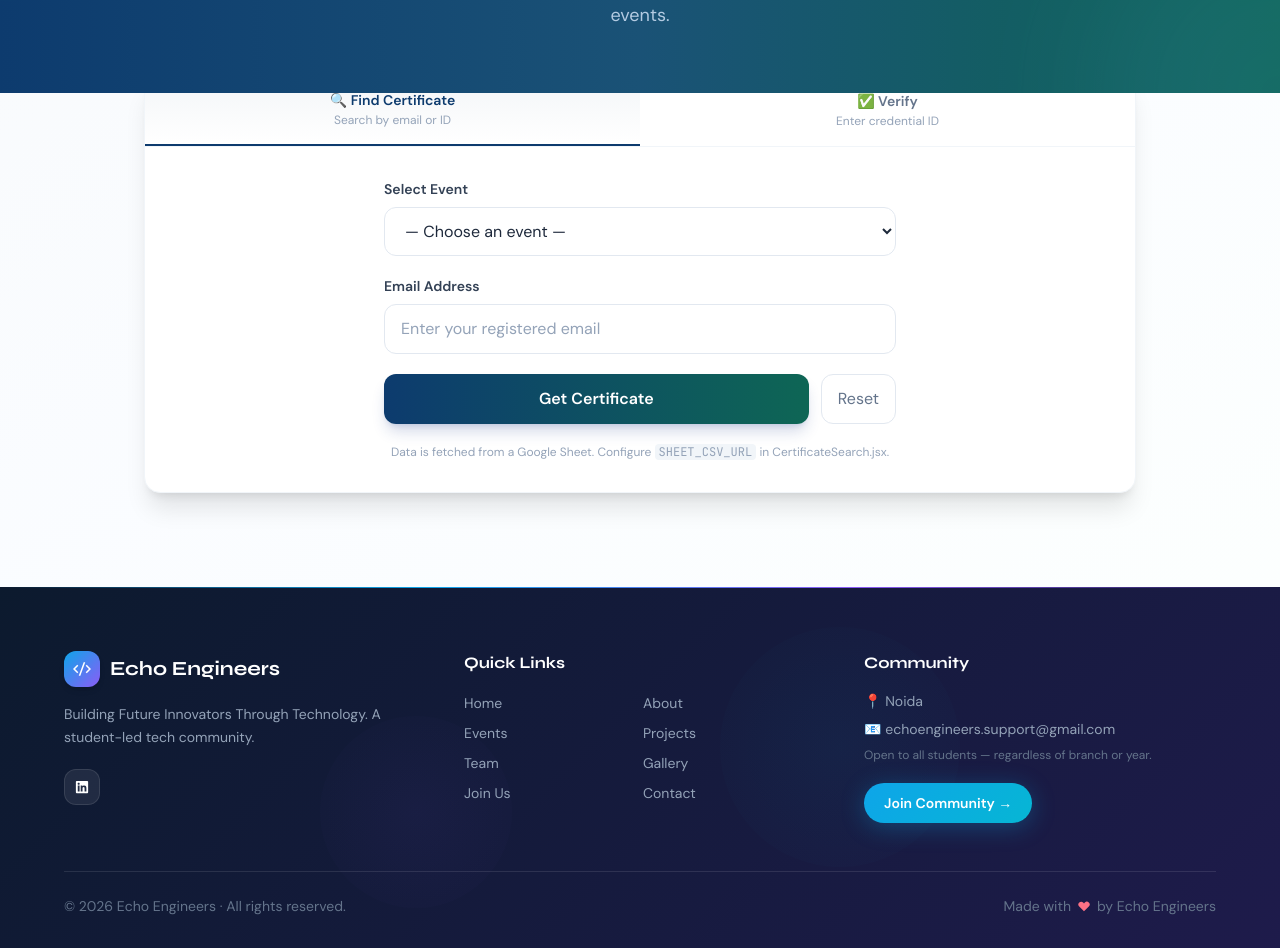
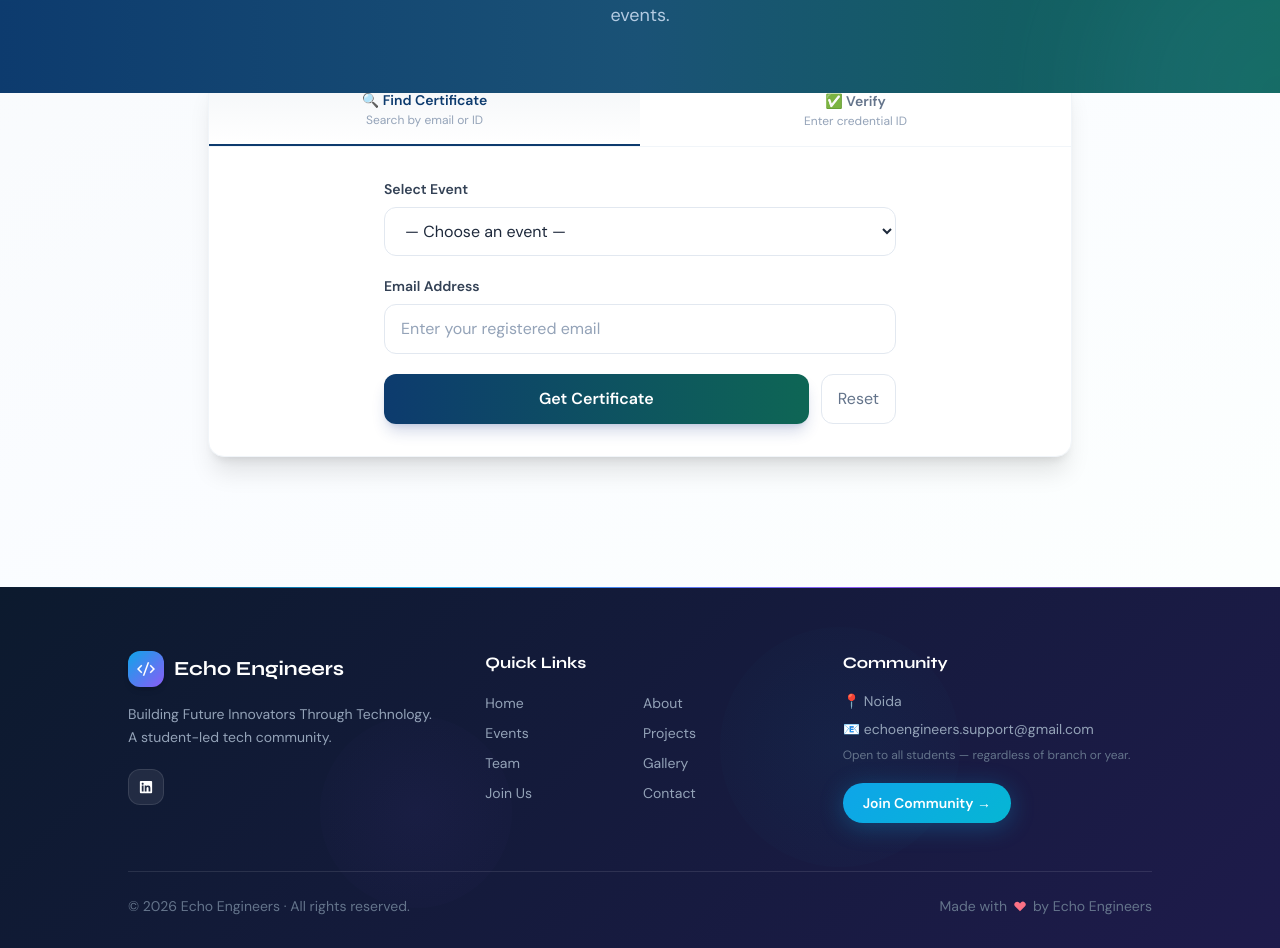
Before and after one commit to AdityaTripathi645/echo.engineers, a React (Vite) app: page /certificates in a window 1280 px wide. Shown: the part 213-1161 px from the top of the page. Built offline with nearby package versions, Linux system fonts and the light colour scheme.

Commit message:
Updated project files

```diff
--- a/src/components/CertificateSearch.jsx
+++ b/src/components/CertificateSearch.jsx
@@ -196,13 +196,13 @@ export default function CertificateSearch({ mode, onResult, onReset }) {
         </button>
       </div>
 
-      <p className="text-xs text-center text-slate-400">
+      {/* <p className="text-xs text-center text-slate-400">
         Data is fetched from a Google Sheet. Configure{" "}
         <code className="bg-slate-100 dark:bg-slate-700 px-1 rounded">
           SHEET_CSV_URL
         </code>{" "}
         in CertificateSearch.jsx.
-      </p>
+      </p> */}
     </div>
   );
 }
--- a/src/components/Footer.jsx
+++ b/src/components/Footer.jsx
@@ -64,7 +64,7 @@ export default function Footer() {
         />
       </div>
 
-      <div className="max-w-7xl mx-auto px-4 md:px-8 lg:px-16 pt-16 pb-8 relative z-10">
+      <div className="max-w-6xl mx-auto px-4 md:px-8 lg:px-16 pt-16 pb-8 relative z-10">
         <div className="grid md:grid-cols-3 gap-12 mb-12">
           {/* Brand */}
           <div>
--- a/src/pages/CertificatePortal.jsx
+++ b/src/pages/CertificatePortal.jsx
@@ -33,7 +33,7 @@ export default function CertificatePortal() {
       </div>
 
       {/* Tab Navigation */}
-      <div className="max-w-5xl mx-auto px-4 -mt-5">
+      <div className="max-w-4xl mx-auto px-4 -mt-5">
         <div className="bg-white dark:bg-slate-800 rounded-2xl shadow-xl border border-slate-100 dark:border-slate-700 overflow-hidden">
           <div className="flex border-b border-slate-100 dark:border-slate-700">
             {[
@@ -91,7 +91,7 @@ export default function CertificatePortal() {
 
       {/* Result */}
       {searched && (
-        <div className="max-w-5xl mx-auto px-4 mt-6 pb-16">
+        <div className="max-w-4xl mx-auto px-4 mt-6 pb-16">
           <CertificateResult certificate={result} />
         </div>
       )}
```
